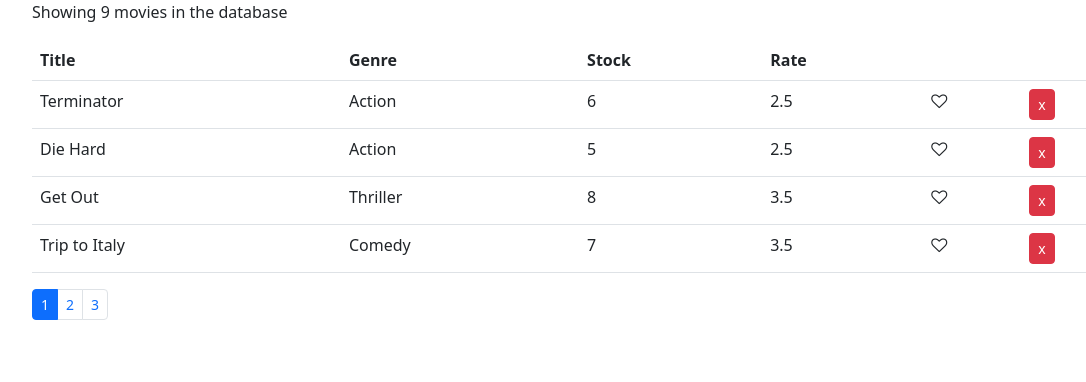
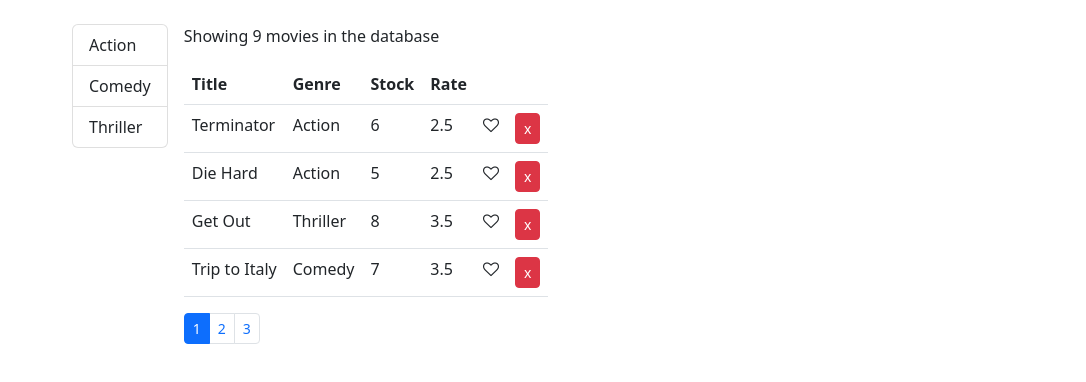
Before and after one commit to Wigwamwam/vidly-app, a React (Create React App) app: page / in a window 1280 px wide. Shown: the top 382 px of the page, without its empty margins (50-1136 px from the left). Built offline with nearby package versions, Linux system fonts and the light colour scheme.

Commit message:
added genre list component to app

```diff
--- /dev/null
+++ b/src/components/common/list.jsx
@@ -0,0 +1,35 @@
+import React, { Component } from 'react';
+
+const List = (props) => {
+  const { items, textProperty, valueProperty, selectedItem, onItemSelect } = props;
+
+  return (
+      <ul className="list-group">
+        {items.map(item => (
+          <li
+            onClick={() => onItemSelect(item)}
+            key={item[valueProperty]}
+            className={ item === selectedItem ? "list-group-item active" : "list-group-item"}
+            >
+              {item[textProperty]}
+          </li>
+        ))}
+      </ul>
+    );
+};
+
+List.defaultProps = {
+  textProperty: 'name',
+  valueProperty: '_id'
+}
+
+export default List;
+
+
+// class List extends Component {
+//   render() {
+//     return
+//   }
+// }
+
+// export default List;
--- a/src/components/movies.jsx
+++ b/src/components/movies.jsx
@@ -3,14 +3,21 @@ import { getMovies } from '../services/fakeMovieService';
 import Like from './common/like';
 import Pagination from './common/pagination';
 import { paginate } from '../utils/paginate';
+import List from './common/list';
+import { getGenres } from '../services/fakeGenreService';
 
 
 class Movies extends Component {
   state = {
-    movies: getMovies(),
+    movies: [],
+    genres: [],
     // count: getMovies().count
     pageSize: 4,
-    currentPage: 1
+    currentPage: 1,
+  }
+
+  componentDidMount() {
+    this.setState({ movies: getMovies(), genres: getGenres( )});
   }
 
   handleDelete = (movie) => {
@@ -32,6 +39,11 @@ class Movies extends Component {
     this.setState({ currentPage : page });
   };
 
+  handleGenreSelect = (genre) => {
+    this.setState({selectedGenre: genre})
+  };
+
+
   render() {
 
     const { length: count } = this.state.movies;
@@ -46,6 +58,17 @@ class Movies extends Component {
 
     return (
       <React.Fragment>
+        <div className='d-flex align-items-start m-4'>
+          <div className='mx-3'>
+            <List
+              items={this.state.genres}
+              onItemSelect={this.handleGenreSelect}
+              selectedItem={this.state.selectedGenre}
+
+              >
+            </List>
+          </div>
+          <div>
             <p>Showing {count} movies in the database </p>
             <table className="table">
               <thead>
@@ -81,8 +104,10 @@ class Movies extends Component {
               itemsCount={count}
               pageSize={pageSize}
               currentPage={currentPage}
-        onPageChange={this.handlePageChange}
-        ></Pagination>
+              onPageChange={this.handlePageChange}>
+            </Pagination>
+          </div>
+        </div>
     </React.Fragment>)
   }
 
```
Lines whose indentation alone changed are shown as unchanged.
